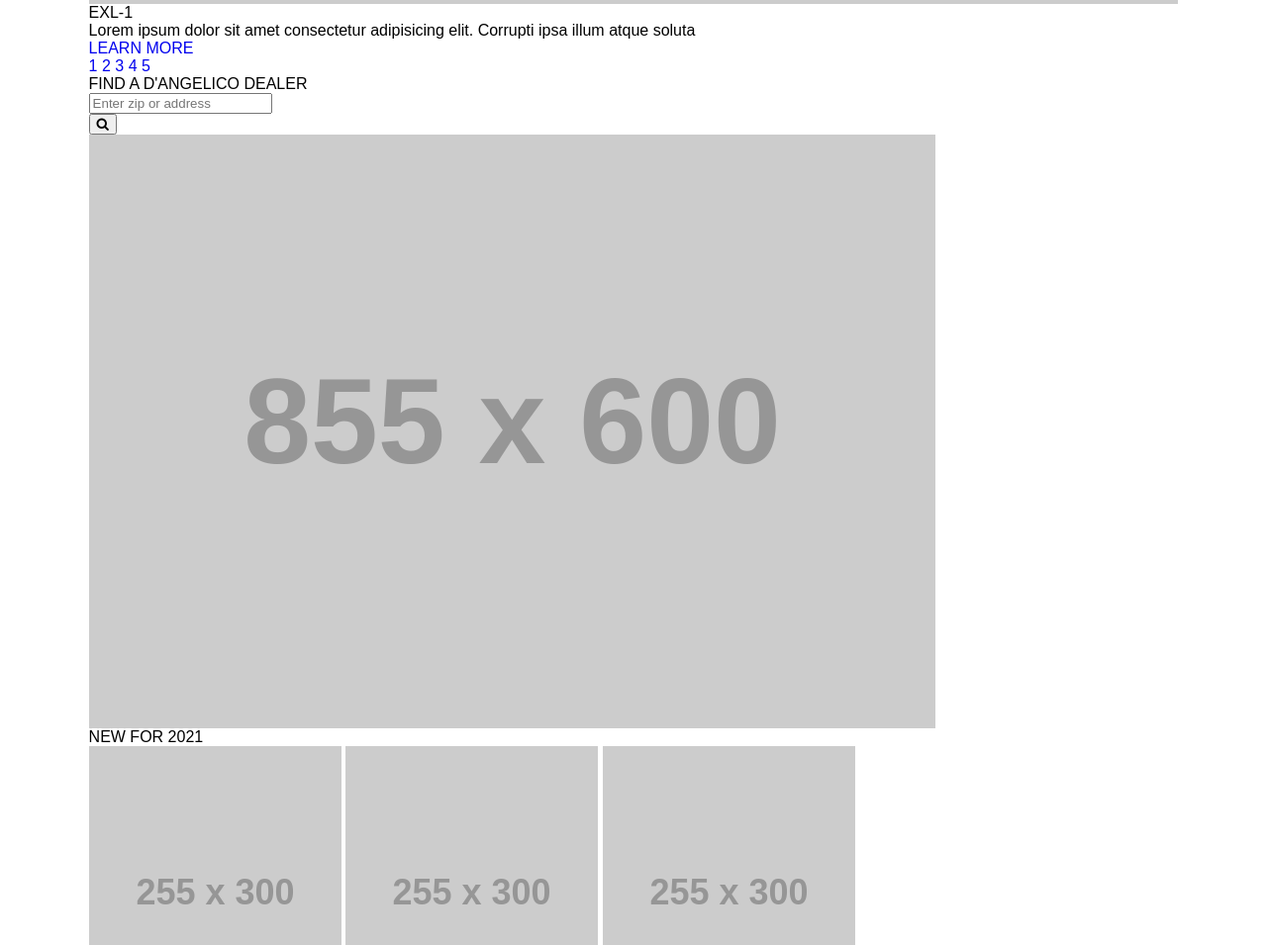
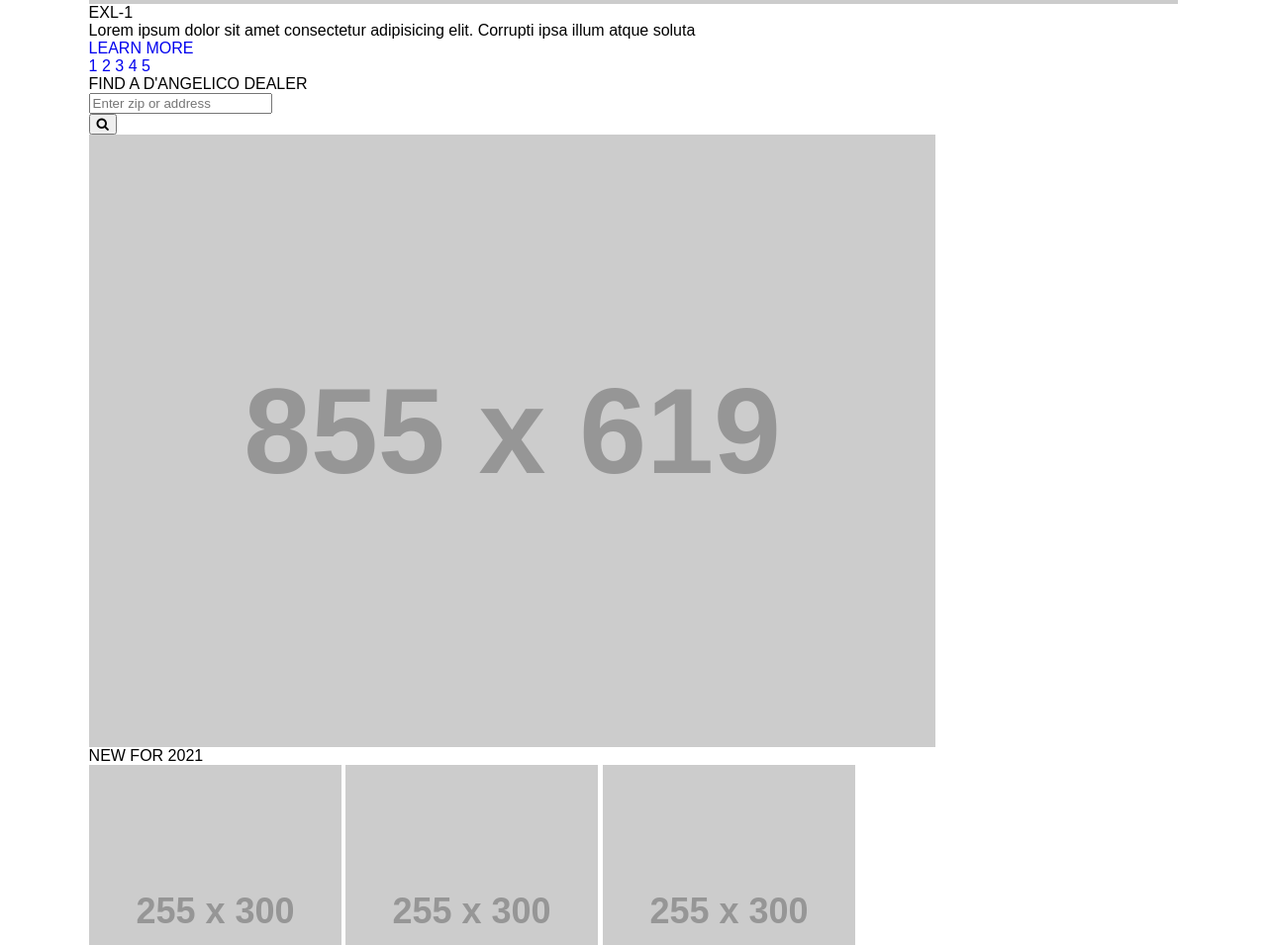
Before and after one commit to idnyaneshwaraxioned/Dangelico, a plain HTML site: page index.html in a window 1280 px wide. Shown: the part 2000-2955 px from the top of the page at 99% size. Drawn offline with Linux system fonts and the light colour scheme; placeholder pictures from the web are drawn by us.

Commit message:
Modify new-history image

```diff
--- a/index.html
+++ b/index.html
@@ -158,7 +158,7 @@
         <div class="wrapper">
           <div class="new">
             <a href="#FIXME" title="New collection">
-              <img src="https://dummyimage.com/855x600/b57846/b57846" alt="New guitar">
+              <img src="https://dummyimage.com/855x619/b57846/b57846" alt="New guitar">
             </a>
             <div class="overlay">
               <h3>NEW FOR 2021</h3>
```
